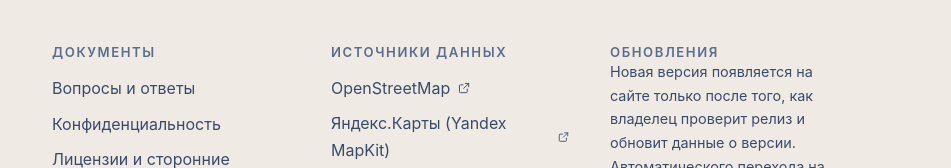
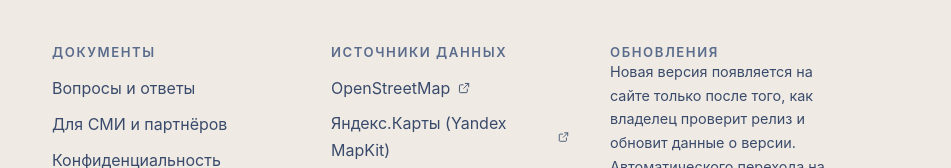
Before and after one commit to DenisAniskov/SPb_in_Details_Website_public, an Astro site: page / in a window 1280 px wide. Shown: the part 8670-8838 px from the top of the page, 329-1280 px from the left. Built offline with nearby package versions, Linux system fonts and the light colour scheme; Astro itself is replaced by a stand-in of ours.

Commit message:
feat(media): link press kit from navigation and footer

```diff
--- a/src/components/SiteFooter.astro
+++ b/src/components/SiteFooter.astro
@@ -11,6 +11,7 @@ const appLinks = [
 
 const docLinks = [
   { href: '/#faq', label: 'Вопросы и ответы', external: false },
+  { href: '/media/', label: 'Для СМИ и партнёров', external: false },
   { href: '/privacy/', label: 'Конфиденциальность', external: false },
   { href: '/legal/', label: 'Лицензии и сторонние компоненты', external: false },
   { href: release.docs.knownLimitations, label: 'Известные ограничения', external: true },
```
